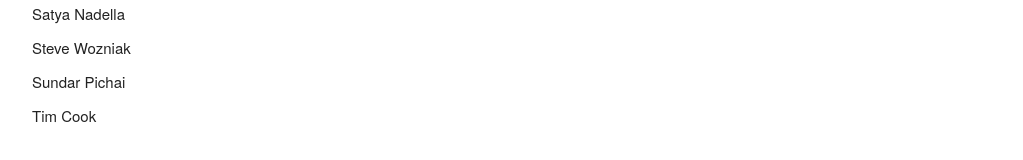
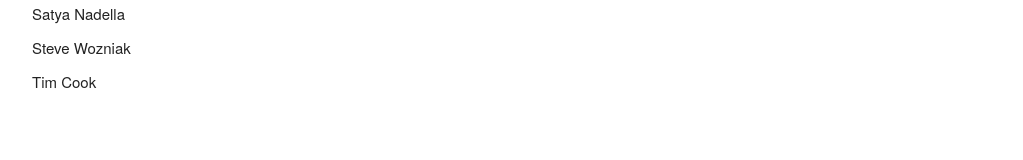
Before and after one commit to rulogarcillan/agenda, an Angular app: page /todos in a window 1280 px wide. Shown: the part 416-576 px from the top of the page, without its empty margins (128-1151 px from the left). Built offline with nearby package versions, Linux system fonts and the light colour scheme; data requests are answered from the project's data file.

Commit message:
implementamos el boton eliminar contacto

```diff
--- a/db.json
+++ b/db.json
@@ -44,15 +44,6 @@
       "facebook": "",
       "twitter": "@satyanadella",
       "id": 5
-    },
-    {
-      "nombre": "Sundar",
-      "apellidos": "Pichai",
-      "telefono": "",
-      "email": "",
-      "facebook": "",
-      "twitter": "@sundarpichai",
-      "id": 6
     }
   ]
 }
--- a/src/app/contactos.service.ts
+++ b/src/app/contactos.service.ts
@@ -15,8 +15,8 @@ export class ContactosService {
   }
 
   eliminarContacto(contacto: Contacto): Observable<Contacto> {
-    return this._httpClient.delete<Contacto>(`${environment.rutaApi}/${contacto.id}`);
-    //return this._listaContactos = this._listaContactos.filter(c => c.id !== contacto.id);
+    return this._httpClient.delete<Contacto>(`${environment.rutaApi}/contactos/${contacto.id}`);
+    // return this._listaContactos = this._listaContactos.filter(c => c.id !== contacto.id);
   }
 
   setContacto(contacto: Contacto): Observable<Contacto> {
--- a/src/app/detalles-contacto/detalles-contacto.component.css
+++ b/src/app/detalles-contacto/detalles-contacto.component.css
@@ -1,4 +1,4 @@
-button {
+button.red-social {
     padding: 0;
     border: none;
 }
--- a/src/app/detalles-contacto/detalles-contacto.component.html
+++ b/src/app/detalles-contacto/detalles-contacto.component.html
@@ -8,13 +8,17 @@
     <hr>
   </div>
 
-  <button *ngIf="contacto.facebook" (click)="navegarFacebook()">
+  <button class="red-social" *ngIf="contacto.facebook" (click)="navegarFacebook()">
     <i class="fa fa-facebook-square" aria-hidden="true"></i>
   </button>
-  <button *ngIf="contacto.twitter" (click)="navegarTwitter()">
+  <button class="red-social" *ngIf="contacto.twitter" (click)="navegarTwitter()">
     <i class="fa fa-twitter-square" aria-hidden="true"></i>
   </button>
   <div>
     <span>{{contacto.facebook}} {{contacto.twitter}}</span>
   </div>
+  <hr>
+  <div>
+    <button (click)="notificarContactoEliminar(contacto)">Eliminar contacto</button>
+  </div>
 </div>
--- a/src/app/detalles-contacto/detalles-contacto.component.ts
+++ b/src/app/detalles-contacto/detalles-contacto.component.ts
@@ -1,6 +1,8 @@
-import { Component, OnInit, ViewEncapsulation } from '@angular/core';
-import { Input } from '@angular/core/';
+import { Component, OnInit, ViewEncapsulation, Input, Output } from '@angular/core';
+
 import { Contacto } from '../contacto';
+import { EventEmitter } from '@angular/core/';
+
 
 @Component({
   selector: 'app-detalles-contacto',
@@ -9,8 +11,8 @@ import { Contacto } from '../contacto';
 })
 export class DetallesContactoComponent {
 
+  @Output() botonEliminarPulsado = new EventEmitter<Contacto>();
   @Input() contacto: Contacto;
-
 
   navegarFacebook(): void {
     const ruta = `https://facebook.com/${this.contacto.facebook}`;
@@ -23,4 +25,8 @@ export class DetallesContactoComponent {
     window.open(ruta, '_blank');
   }
 
+  notificarContactoEliminar(contacto: Contacto): void {
+    this.botonEliminarPulsado.emit(contacto);
+  }
+
 }
--- a/src/app/lista-contactos/lista-contactos.component.ts
+++ b/src/app/lista-contactos/lista-contactos.component.ts
@@ -13,15 +13,10 @@ import { EventEmitter } from '@angular/core/';
 export class ListaContactosComponent {
 
   @Input() contactos: Contacto[];
-  @Output() botonEliminarPulsado = new EventEmitter<Contacto>();
+
   @Output() contactoSeleccionado = new EventEmitter<Contacto>();
 
   sentidoOrdenacion = 'asc';
-
-  notificarContactoEliminar(contacto: Contacto): void {
-    this.botonEliminarPulsado.emit(contacto);
-  }
-
 
   notificarContactoSeleccionado(contacto: Contacto): void {
     this.contactoSeleccionado.emit(contacto);
--- a/src/app/mis-contactos/mis-contactos.component.html
+++ b/src/app/mis-contactos/mis-contactos.component.html
@@ -7,7 +7,7 @@
     <app-lista-contactos [contactos]="contactos$ | async" (contactoSeleccionado)=verDetallesContactos($event)></app-lista-contactos>
   </div>
   <div class="six columns">
-    <app-detalles-contacto [contacto]="contactoSeleccionado"></app-detalles-contacto>
+    <app-detalles-contacto (botonEliminarPulsado)="preguntarEliminarContacto($event)" [contacto]="contactoSeleccionado"></app-detalles-contacto>
   </div>
 </div>
 
--- a/src/app/mis-contactos/mis-contactos.component.ts
+++ b/src/app/mis-contactos/mis-contactos.component.ts
@@ -19,7 +19,7 @@ export class MisContactosComponent implements OnInit {
 
   ngOnInit(): void {
 
-    //forma antigua, asignado el observable manualmente y el template cambiado el valor
+    // forma antigua, asignado el observable manualmente y el template cambiado el valor
     /* this._contactosService.getContactos().subscribe((contactos: Contacto[])=>{
        this.listaContactos=contactos;
      });*/
@@ -27,12 +27,25 @@ export class MisContactosComponent implements OnInit {
     this.contactos$ = this._contactosService.getContactos();
   }
 
+  private _recuperarContactosDesdeServidor(): void {
+
+    this.contactos$ = this._contactosService.getContactos();
+
+
+  }
+
   verDetallesContactos(contacto: Contacto): void {
     this.contactoSeleccionado = contacto;
 
   }
-  /*eliminarContacto(contacto: Contacto): void {
- //   this.listaContactos = this._contactosService.eliminarContacto(contacto);
-  }*/
+  preguntarEliminarContacto(contacto: Contacto): void {
 
+    if (confirm(`¿Estas seguro que deseas eliminar el contacto ${contacto.nombre} ${contacto.apellidos}`)) {
+      this._contactosService.eliminarContacto(contacto).subscribe(() => {
+        this.contactoSeleccionado = null;
+        this._recuperarContactosDesdeServidor();
+      });
+
+    }
+  }
 }
```
